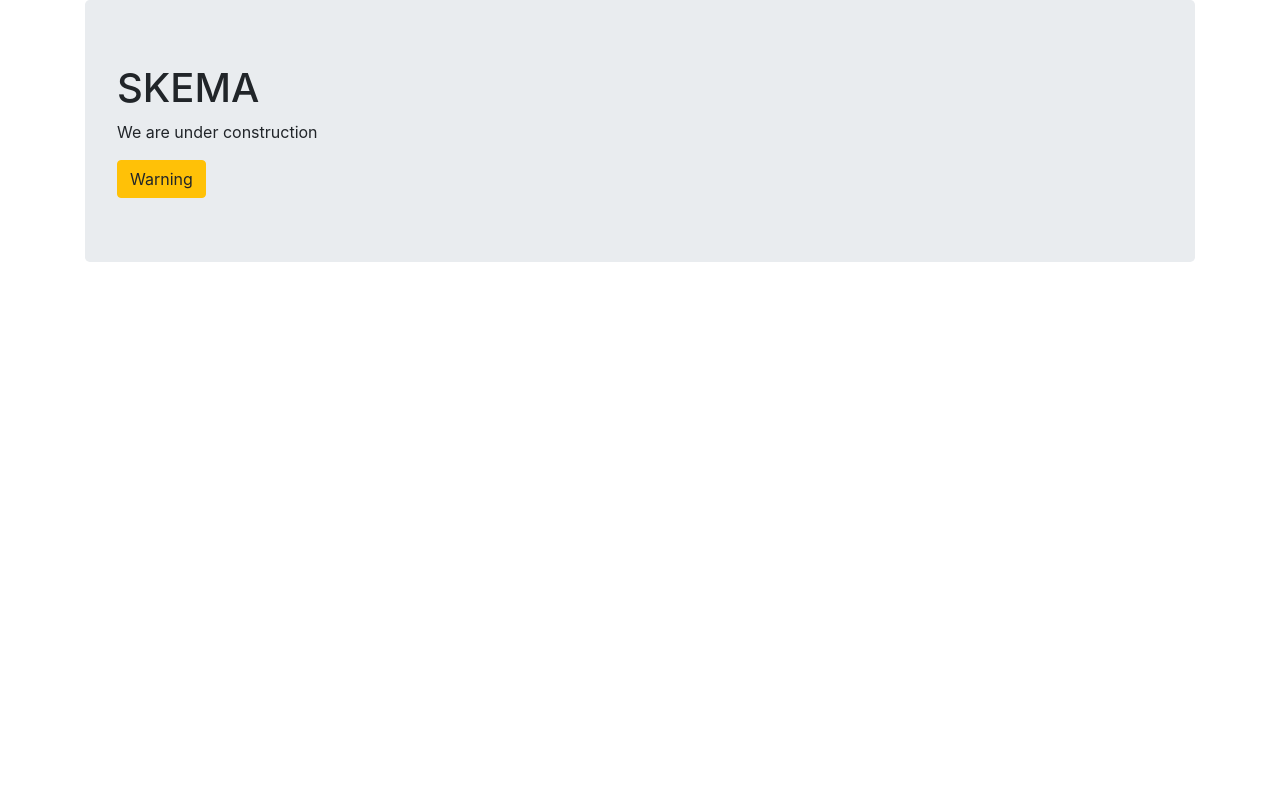
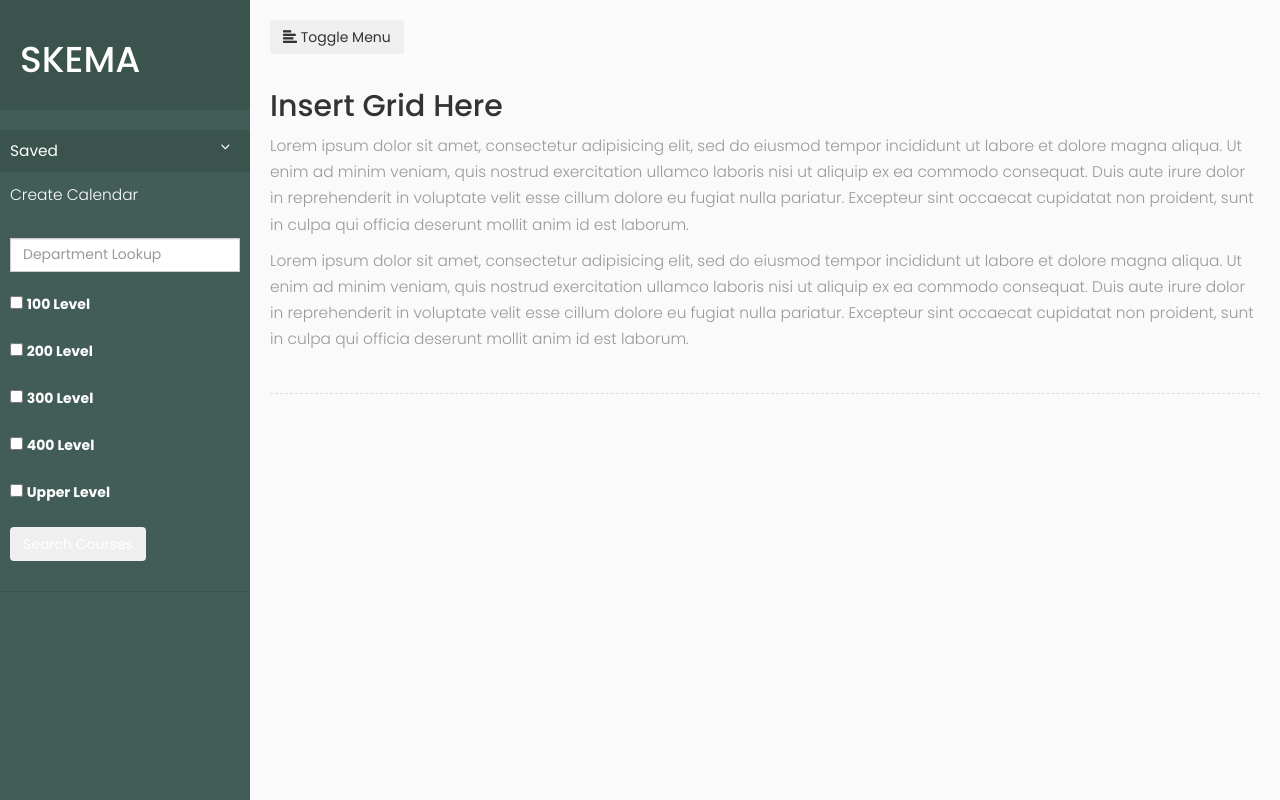
Before and after one commit to MichaelKowal/Skema, a Flask app: page /skema in a window 1280 px wide. Run offline with Flask 2, Linux system fonts and the light colour scheme; some libraries are stand-ins or nearby versions.

Commit message:
Side Navigation Working
Side menu navigation has been implemented with some dummy buttons and search bars.

```diff
--- /dev/null
+++ b/app/static/style.css
@@ -0,0 +1,186 @@
+/*
+    DEMO STYLE
+*/
+@import "https://fonts.googleapis.com/css?family=Poppins:300,400,500,600,700";
+
+
+body {
+    font-family: 'Poppins', sans-serif;
+    background: #fafafa;
+}
+
+p {
+    font-family: 'Poppins', sans-serif;
+    font-size: 1.1em;
+    font-weight: 300;
+    line-height: 1.7em;
+    color: #999;
+}
+
+a, a:hover, a:focus {
+    color: inherit;
+    text-decoration: none;
+    transition: all 0.3s;
+}
+
+.navbar {
+
+    background: #fafafa;
+    border: none;
+    border-radius: 0;
+    margin-bottom: none;
+}
+
+.navbar-btn {
+  padding-left: none;
+    box-shadow: none;
+    outline: none !important;
+    border: none;
+}
+
+.line {
+    width: 100%;
+    height: 1px;
+    border-bottom: 1px dashed #ddd;
+    margin: 40px 0;
+}
+
+
+
+/* ---------------------------------------------------
+    SIDEBAR STYLE
+----------------------------------------------------- */
+.wrapper {
+    display: flex;
+    align-items: stretch;
+}
+
+#sidebar {
+    min-width: 250px;
+    max-width: 250px;
+    background: #425D57;
+    color: #fff;
+    transition: all 0.3s;
+}
+
+#sidebar.active {
+    margin-left: -250px;
+}
+
+#sidebar .sidebar-header {
+    padding: 20px;
+    background: #3B534D;
+}
+
+#sidebar ul.components {
+    padding: 20px 0;
+    border-bottom: 1px solid #3B534D;
+}
+
+#sidebar ul p {
+    color: #fff;
+    padding: 10px;
+}
+
+#sidebar ul li a {
+    padding: 10px;
+    font-size: 1.1em;
+    display: block;
+}
+#sidebar ul li a:hover {
+    color: #3D3F4C;
+    background: #fff;
+}
+
+#sidebar ul li.active > a, a[aria-expanded="true"] {
+    color: #fff;
+    background: #3B534D;
+}
+
+
+a[data-toggle="collapse"] {
+    position: relative;
+}
+
+a[aria-expanded="false"]::before, a[aria-expanded="true"]::before {
+    content: '\e259';
+    display: block;
+    position: absolute;
+    right: 20px;
+    font-family: 'Glyphicons Halflings';
+    font-size: 0.6em;
+}
+a[aria-expanded="true"]::before {
+    content: '\e260';
+}
+
+
+ul ul a {
+    font-size: 0.9em !important;
+    padding-left: 30px !important;
+    background: #3B534D;
+}
+
+ul.CTAs {
+    padding: 20px;
+}
+
+ul.CTAs a {
+    text-align: center;
+    font-size: 0.9em !important;
+    display: block;
+    border-radius: 5px;
+    margin-bottom: 5px;
+}
+
+a.download {
+    background: #fff;
+    color: #7386D5;
+}
+
+a.article, a.article:hover {
+    background: #6d7fcc !important;
+    color: #fff !important;
+}
+
+
+
+/* ---------------------------------------------------
+    CONTENT STYLE
+----------------------------------------------------- */
+#content {
+    padding: 20px;
+    min-height: 100vh;
+    transition: all 0.3s;
+}
+
+/* ---------------------------------------------------
+    MEDIAQUERIES
+----------------------------------------------------- */
+@media (max-width: 768px) {
+    #sidebar {
+        margin-left: -250px;
+    }
+    #sidebar.active {
+        margin-left: 0;
+    }
+    #sidebarCollapse span {
+        display: none;
+    }
+}
+
+/* ---------------------------------------------------
+    ADDITIONAL
+----------------------------------------------------- */
+
+.mb-3{
+  padding: 10px;
+}
+
+.form-check{
+  padding: 10px;
+}
+
+.button-search{
+  padding: 10px !important;
+}
--- a/app/templates/skema.html
+++ b/app/templates/skema.html
@@ -1,24 +1,141 @@
 <!DOCTYPE html>
-<html lang="en" dir="ltr">
+<html>
+
 <head>
   <meta charset="utf-8">
-    <title>SKEMA</title>
+  <meta name="viewport" content="width=device-width, initial-scale=1.0">
+  <meta http-equiv="X-UA-Compatible" content="IE=edge">
 
-    <link rel="stylesheet" href="https://stackpath.bootstrapcdn.com/bootstrap/4.1.3/css/bootstrap.min.css" integrity="sha384-MCw98/SFnGE8fJT3GXwEOngsV7Zt27NXFoaoApmYm81iuXoPkFOJwJ8ERdknLPMO" crossorigin="anonymous">
-    <script src="https://code.jquery.com/jquery-3.3.1.slim.min.js" integrity="sha384-q8i/X+965DzO0rT7abK41JStQIAqVgRVzpbzo5smXKp4YfRvH+8abtTE1Pi6jizo" crossorigin="anonymous"></script>
-    <script src="https://cdnjs.cloudflare.com/ajax/libs/popper.js/1.14.3/umd/popper.min.js" integrity="sha384-ZMP7rVo3mIykV+2+9J3UJ46jBk0WLaUAdn689aCwoqbBJiSnjAK/l8WvCWPIPm49" crossorigin="anonymous"></script>
-    <script src="https://stackpath.bootstrapcdn.com/bootstrap/4.1.3/js/bootstrap.min.js" integrity="sha384-ChfqqxuZUCnJSK3+MXmPNIyE6ZbWh2IMqE241rYiqJxyMiZ6OW/JmZQ5stwEULTy" crossorigin="anonymous"></script>
+  <title>Skema</title>
 
+  <!--Citations -->
+  <!-- 1.) Sidebar Code Source from: https://bootstrapious.com/p/bootstrap-sidebar on Sept, 19, 2018 -->
+
+
+  <!-- Bootstrap CSS CDN -->
+  <link rel="stylesheet" href="https://maxcdn.bootstrapcdn.com/bootstrap/3.3.7/css/bootstrap.min.css">
+  <!-- Custom CSS -->
+  <link rel="stylesheet" href="{{ url_for('static', filename='style.css') }}">
+
+  <!-- For search Bar-->
+  <script src="//maxcdn.bootstrapcdn.com/bootstrap/3.3.0/js/bootstrap.min.js"></script>
+  <script src="//code.jquery.com/jquery-1.11.1.min.js"></script>
 </head>
+
 <body>
-    <div class="container">
-      <div class="jumbotron">
+
+
+
+  <div class="wrapper">
+    <!-- Sidebar Holder -->
+    <nav id="sidebar">
+      <div class="sidebar-header">
         <h1>SKEMA</h1>
-        <p>We are under construction</p>
-        <button type="button" class="btn btn-warning">Warning</button>
+      </div>
+
+      <ul class="list-unstyled components">
+        <li class="active">
+          <a href="#homeSubmenu" data-toggle="collapse" aria-expanded="false">Saved</a>
+          <ul class="collapse list-unstyled" id="homeSubmenu">
+            <li><a href="#">Calendar 1</a></li>
+            <li><a href="#">Calendar 2</a></li>
+            <li><a href="#">Calendar 3</a></li>
+          </ul>
+        </li>
+        <li>
+          <p>Create Calendar</p>
+        </li>
+        <li>
+          <div class="input-group mb-3">
+            <input type="text" class="form-control" placeholder="Department Lookup" aria-label="Recipient's username" aria-describedby="button-addon2">
+          </div>
+        </li>
+        <li>
+          <div class="form-check">
+            <input class="form-check-input" type="checkbox" value="" id="defaultCheck1">
+            <label class="form-check-label" for="defaultCheck1">
+    100 Level
+  </label>
+          </div>
+          <div class="form-check">
+            <input class="form-check-input" type="checkbox" value="" id="defaultCheck2">
+            <label class="form-check-label" for="defaultCheck2">
+    200 Level
+  </label>
+            </label>
+          </div>
+          <div class="form-check">
+            <input class="form-check-input" type="checkbox" value="" id="defaultCheck2">
+            <label class="form-check-label" for="defaultCheck2">
+  300 Level
+</label>
+            </label>
+          </div>
+          <div class="form-check">
+            <input class="form-check-input" type="checkbox" value="" id="defaultCheck2">
+            <label class="form-check-label" for="defaultCheck2">
+  400 Level
+</label>
+            </label>
+          </div>
+          <div class="form-check">
+            <input class="form-check-input" type="checkbox" value="" id="defaultCheck2">
+            <label class="form-check-label" for="defaultCheck2">
+  Upper Level
+</label>
+          </div>
+        </li>
+        <li>
+          <div class="button-search">
+          <button type="button" id="search-button" class="btn btn-dark">Search Courses</button>
+        </div>
+        </li>
+      </ul>
+    </nav>
+
+    <!-- Page Content Holder -->
+    <div id="content">
+
+      <nav class="navbar navbar-default">
+
+
+        <div class="navbar-header">
+          <button type="button" id="sidebarCollapse" class="btn btn-dark">
+                                <i class="glyphicon glyphicon-align-left"></i>
+                                <span>Toggle Menu</span>
+                            </button>
+        </div>
+      </nav>
+
+
+      <!--Michael - insert your code here. -->
+      <h2>Insert Grid Here</h2>
+      <p>Lorem ipsum dolor sit amet, consectetur adipisicing elit, sed do eiusmod tempor incididunt ut labore et dolore magna aliqua. Ut enim ad minim veniam, quis nostrud exercitation ullamco laboris nisi ut aliquip ex ea commodo consequat. Duis
+        aute irure dolor in reprehenderit in voluptate velit esse cillum dolore eu fugiat nulla pariatur. Excepteur sint occaecat cupidatat non proident, sunt in culpa qui officia deserunt mollit anim id est laborum.</p>
+      <p>Lorem ipsum dolor sit amet, consectetur adipisicing elit, sed do eiusmod tempor incididunt ut labore et dolore magna aliqua. Ut enim ad minim veniam, quis nostrud exercitation ullamco laboris nisi ut aliquip ex ea commodo consequat. Duis
+        aute irure dolor in reprehenderit in voluptate velit esse cillum dolore eu fugiat nulla pariatur. Excepteur sint occaecat cupidatat non proident, sunt in culpa qui officia deserunt mollit anim id est laborum.</p>
+
+      <div class="line"></div>
 
     </div>
   </div>
 
+
+
+
+
+  <!-- jQuery CDN -->
+  <script src="https://code.jquery.com/jquery-1.12.0.min.js"></script>
+  <!-- Bootstrap Js CDN -->
+  <script src="https://maxcdn.bootstrapcdn.com/bootstrap/3.3.7/js/bootstrap.min.js"></script>
+
+  <script type="text/javascript">
+    $(document).ready(function() {
+      $('#sidebarCollapse').on('click', function() {
+        $('#sidebar').toggleClass('active');
+      });
+    });
+  </script>
 </body>
+
 </html>
--- a/app/views.py
+++ b/app/views.py
@@ -5,3 +5,10 @@ views = Blueprint('views', __name__, template_folder='templates')
 @views.route('/skema', methods=['GET'])
 def main_page():
     return render_template('skema.html')
+
+
+'''
+@views.route('/info', methods=['GET'])
+def info():
+    return render_template('info.html')
+'''
```
Also changed, not shown: app/templates/info.html (added, +24 -0 lines). Lines whose indentation alone changed are shown as unchanged.
